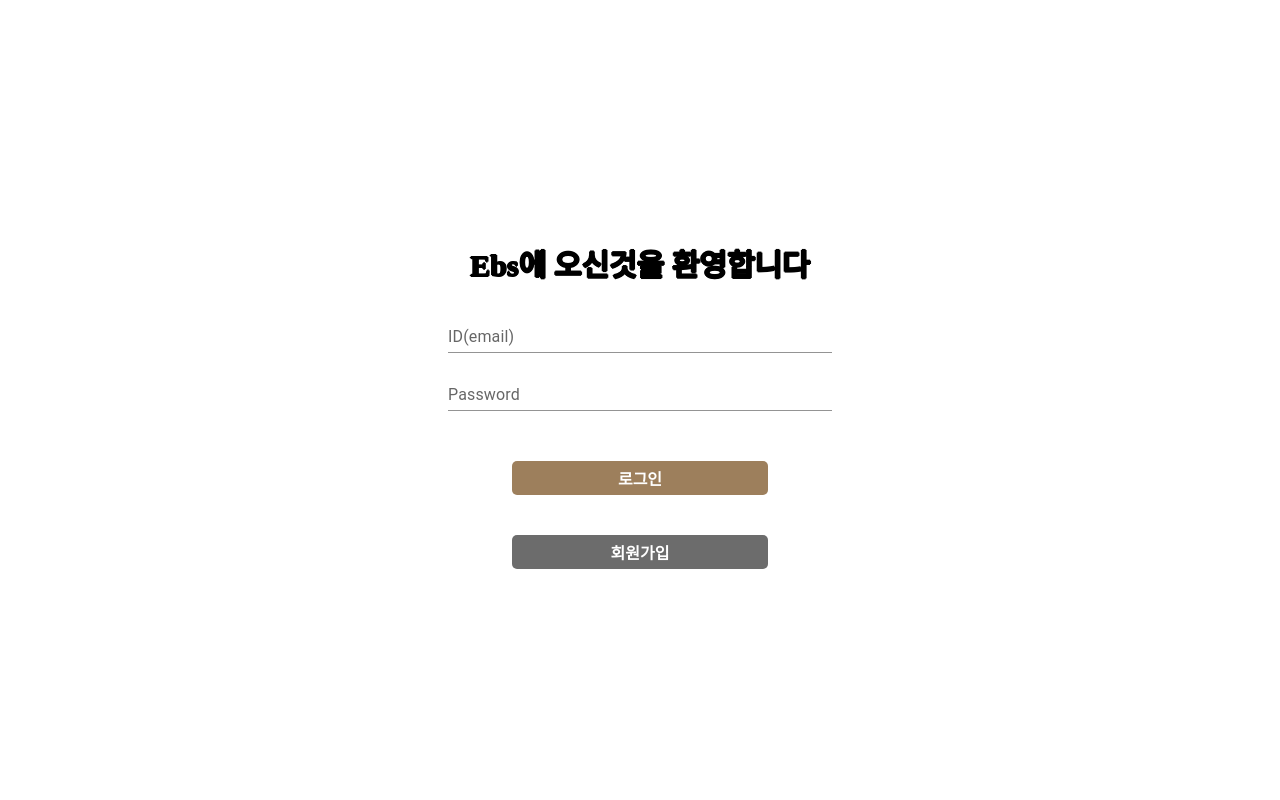
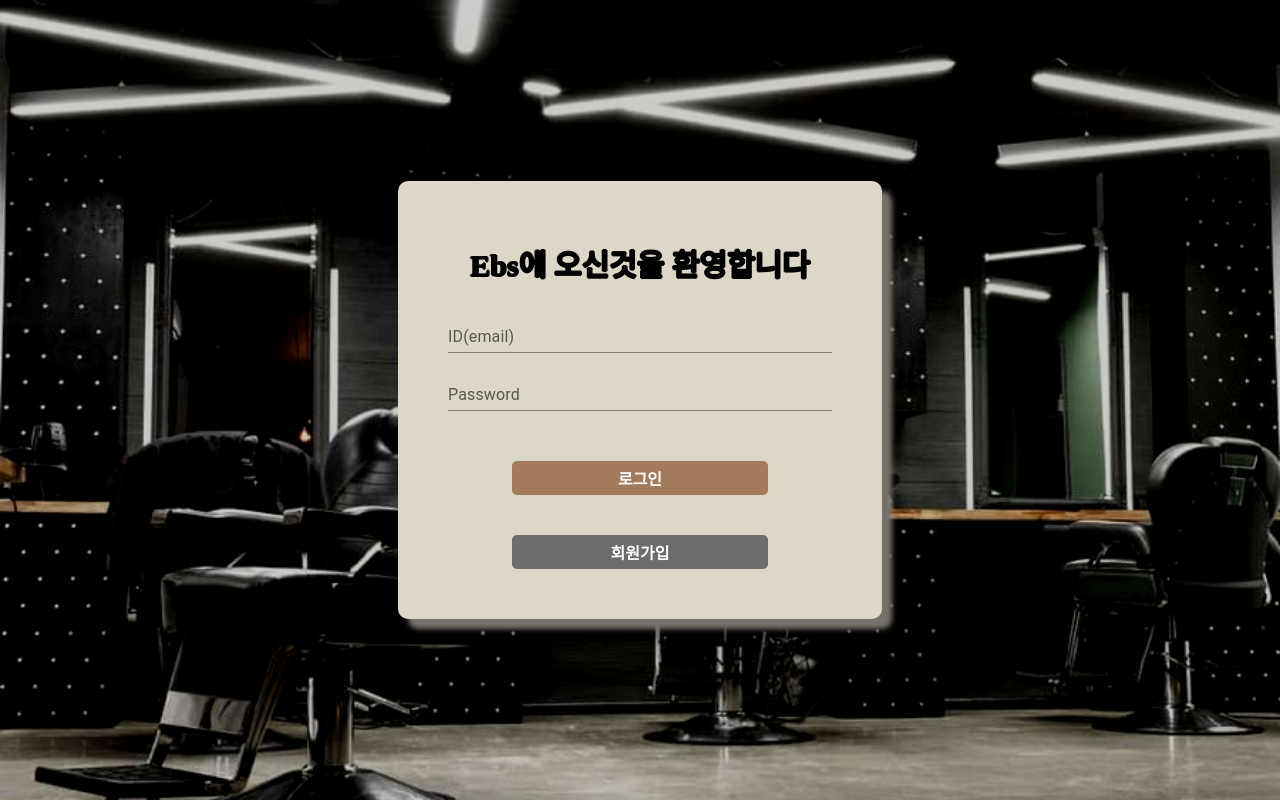
Before and after one commit to ris2131/ssafyEBSMirror, a React (Create React App) app in the folder business-fe/: page /login in a window 1280 px wide. Built offline with nearby package versions, Linux system fonts and the light colour scheme.

Commit message:
Style: 로그인 화면 css 수정.

```diff
--- a/business-fe/src/pages/Auth/Login.js
+++ b/business-fe/src/pages/Auth/Login.js
@@ -10,12 +10,29 @@ import { login } from "../../redux/AuthSlice";
 
 import Swal from "sweetalert2";
 
+import backgroundImage from "../../assets/login_background.png";
+
+
+
 const LoginContainer = styled.div`
+  background: url(${backgroundImage});
+  background-size: cover;
   display: flex;
-  flex-direction: column;
   justify-content: center;
   align-items: center;
   flex: 1;
+`;
+
+const LoginContents = styled.div`
+  background-color: #DCD7C9;
+  filter: unset();
+  display: flex;
+  flex-direction: column;
+  border-radius:10px;
+  justify-content: center;
+  align-items: center;
+  padding : 50px;
+  box-shadow: #75726B 10px 10px 5px;
 `;
 
 const LogoText = styled.h1`
@@ -35,7 +52,7 @@ const SButton = styled.button`
   border-radius: 5px;
   color: white;
   border: none;
-  background-color: #9D7F5C;
+  background-color: #A27B5C;
   padding: 5px;
   margin-top: 40px;
   width: 20vw;
@@ -99,6 +116,7 @@ const Login = () => {
   return (
     <>
       <LoginContainer>
+        <LoginContents>
           <InputDiv>
             <LogoText>Ebs에 오신것을 환영합니다</LogoText>
           </InputDiv>
@@ -128,6 +146,7 @@ const Login = () => {
           <SignUpButtonBox>
               <S2Button onClick={() =>  navigate("/signup")}>회원가입</S2Button>
           </SignUpButtonBox>
+        </LoginContents>
       </LoginContainer>
     </>
     );
--- a/business-fe/src/pages/Auth/SignUp.js
+++ b/business-fe/src/pages/Auth/SignUp.js
@@ -97,7 +97,7 @@ const SButton = styled.button`
   }
 
   border-radius: 5px;
-  color: white;
+  color: DCD7C9;
   border: none;
   background-color: #9D7F5C;
   padding: 8px;
```
Also changed, not shown: business-fe/src/assets/login_background.png (added). Lines whose indentation alone changed are shown as unchanged.
